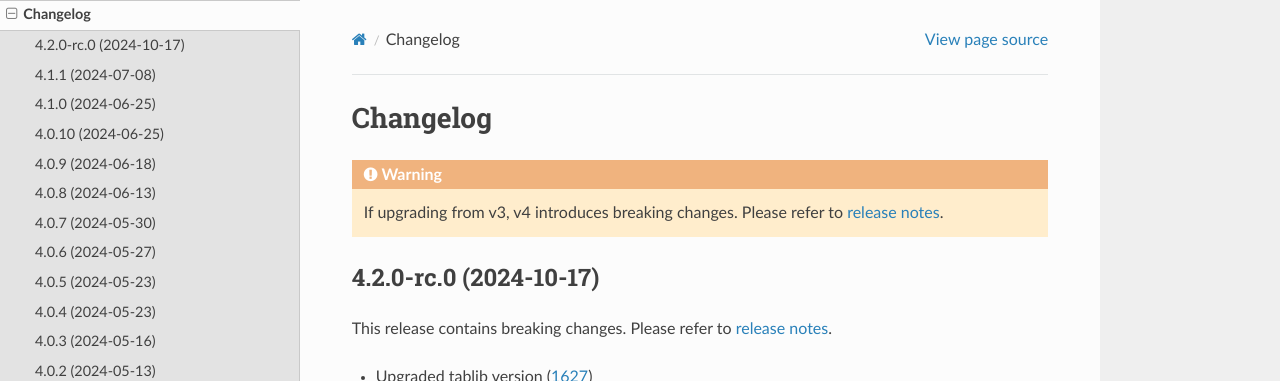
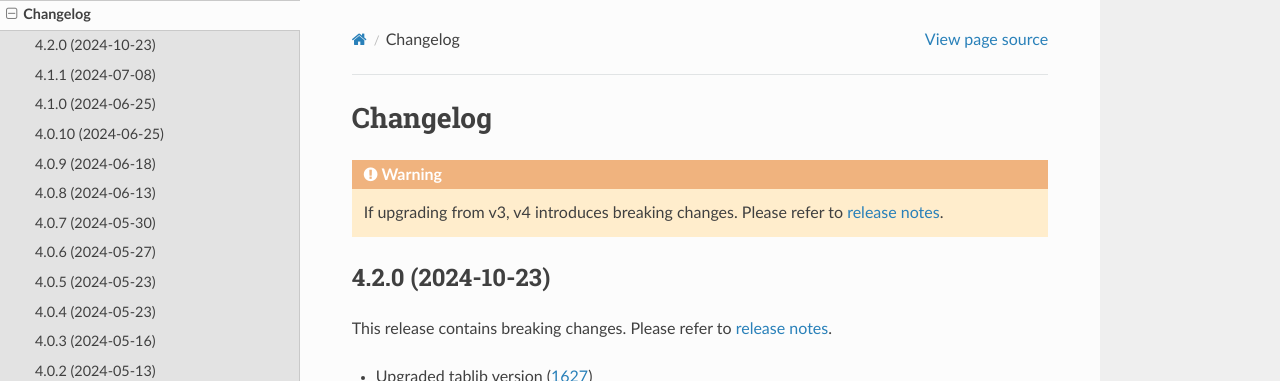
Before and after one commit to django-import-export/django-import-export, a Sphinx documentation site: the page built from docs/changelog.rst, in a window 1280 px wide and 900 px high. Shown: the top 381 px of the window. Built offline with Sphinx 7.4.7 and the Read the Docs theme 3.1.0, drawn with Linux system fonts in a browser that asks for light colours; pages that are not in the unit, such as notebooks, are missing from menus; the version number could not be read and is left out.

Commit message:
updated changelog for v4.2.0

```diff
--- a/docs/changelog.rst
+++ b/docs/changelog.rst
@@ -5,8 +5,8 @@ Changelog
 
     If upgrading from v3, v4 introduces breaking changes.  Please refer to :doc:`release notes<release_notes>`.
 
-4.2.0-rc.0 (2024-10-17)
------------------------
+4.2.0 (2024-10-23)
+------------------
 
 This release contains breaking changes.  Please refer to :doc:`release notes<release_notes>`.
 
```
